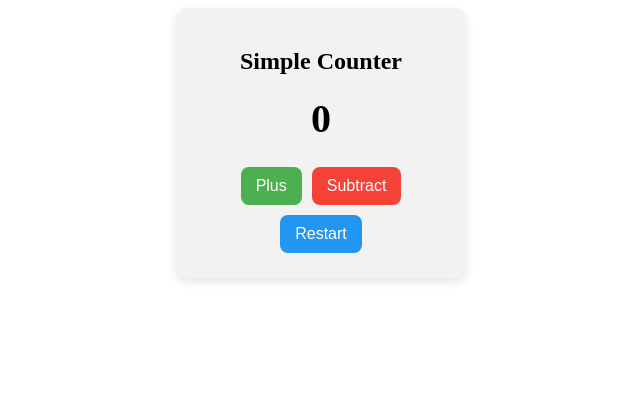
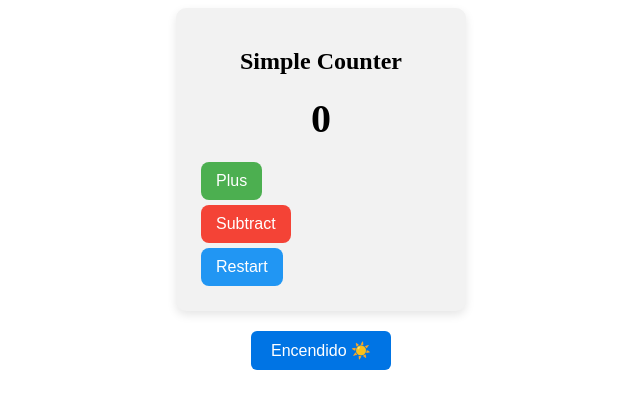
Before and after one commit to Fernando-Herrero/useState-react, a React (Vite) app: page / in a window 1280 px wide. Shown: the top 408 px of the page, without its empty margins (319-959 px from the left). Built offline with nearby package versions, Linux system fonts and the light colour scheme.

Commit message:
feat(ToggleComponent): create ToggleButton component with useState

```diff
--- a/src/App.jsx
+++ b/src/App.jsx
@@ -1,10 +1,12 @@
 import "./App.css";
 import { SimpleCount } from "./components/SimpleCount/SimpleCount.jsx";
+import { ToggleButton } from "./components/SimpleCount/ToggleButton/ToggleButton.jsx";
 
 export const App = () => {
 	return (
 		<>
 			<SimpleCount />
+			<ToggleButton />
 		</>
 	);
 };
--- /dev/null
+++ b/src/components/SimpleCount/ToggleButton/ToggleButton.css
@@ -0,0 +1,22 @@
+button {
+	padding: 10px 20px;
+	font-size: 16px;
+	background-color: #0074e4;
+	color: white;
+	border: none;
+	border-radius: 6px;
+	cursor: pointer;
+	transition: background-color 0.3s ease;
+	user-select: none;
+	margin: 20px auto 0 auto;
+    display: block;
+}
+
+button:hover {
+	background-color: #005bb5;
+}
+
+button:focus {
+	outline: 2px solid #e62429;
+	outline-offset: 2px;
+}
--- /dev/null
+++ b/src/components/SimpleCount/ToggleButton/ToggleButton.jsx
@@ -0,0 +1,16 @@
+import { useState } from "react";
+import "./ToggleButton.css";
+
+export const ToggleButton = () => {
+	const [toggle, setToggle] = useState(true);
+
+	const handleToggle = () => {
+		setToggle((prev) => !prev);
+	};
+
+	return (
+		<>
+			<button onClick={handleToggle}>{toggle ? "Encendido ☀️" : "Apagado 🌙"}</button>
+		</>
+	);
+};
```
